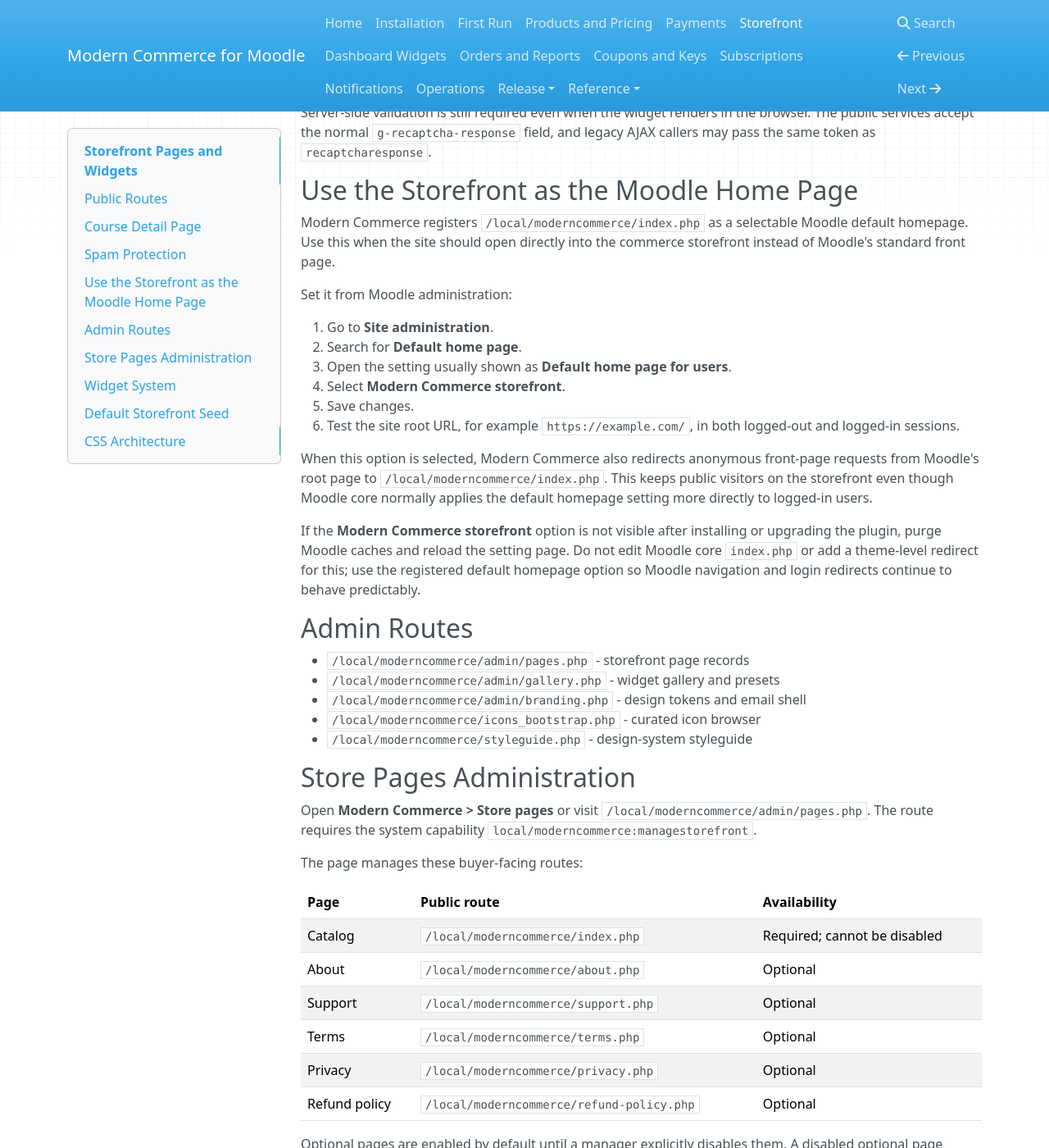
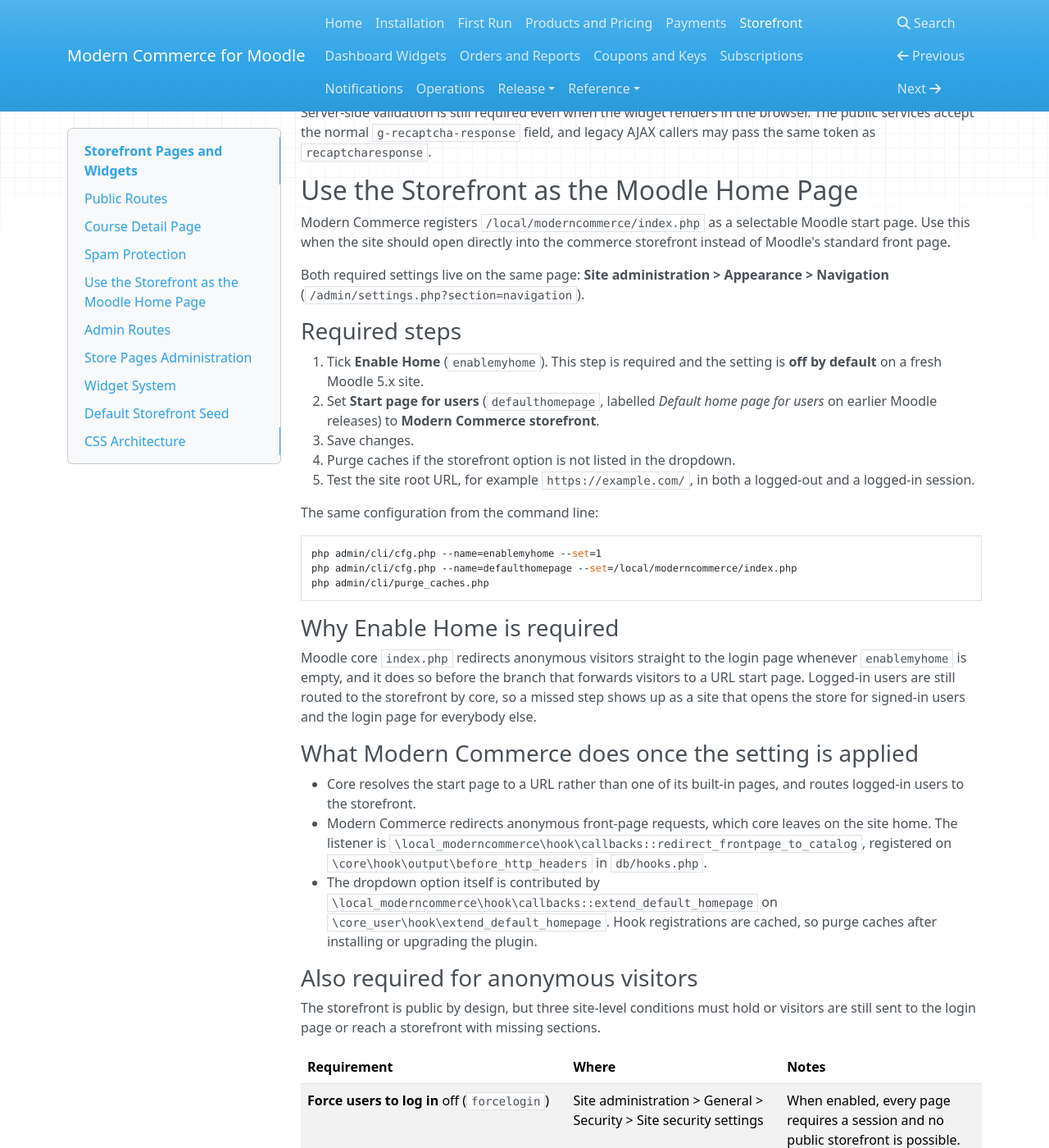
Before and after one commit to adebareshowemimo/moodle-local_moderncommerce, an MkDocs documentation site: the page built from docs/storefront.md, in a window 1280 px wide and 1400 px high, scrolled down 1117 px. Shown: the whole window at 82% size. Built offline with MkDocs 1.6.1, drawn with Linux system fonts in a browser that asks for light colours; nearby versions of some CDN libraries; some of the changed text lies outside the part shown.

Commit message:
Document the storefront start-page requirements
Enable Home (enablemyhome) must be ticked alongside the Start page for
users setting, otherwise Moodle core redirects anonymous visitors from
the site root to the login page before the storefront redirect runs, so
the store opens only for logged-in users.

Covers both settings, the CLI equivalents, and the anonymous-access
requirements that go with them (forcelogin, the visitor role capability
and per-widget audience), in the installation, first-run, storefront and
troubleshooting guides. These files also back the in-product help centre.

````diff
--- a/docs/storefront.md
+++ b/docs/storefront.md
@@ -41,20 +41,49 @@ Server-side validation is still required even when the widget renders in the bro
 
 ## Use the Storefront as the Moodle Home Page
 
-Modern Commerce registers `/local/moderncommerce/index.php` as a selectable Moodle default homepage. Use this when the site should open directly into the commerce storefront instead of Moodle's standard front page.
+Modern Commerce registers `/local/moderncommerce/index.php` as a selectable Moodle start page. Use this when the site should open directly into the commerce storefront instead of Moodle's standard front page.
 
-Set it from Moodle administration:
+Both required settings live on the same page: **Site administration > Appearance > Navigation** (`/admin/settings.php?section=navigation`).
 
-1. Go to **Site administration**.
-2. Search for **Default home page**.
-3. Open the setting usually shown as **Default home page for users**.
-4. Select **Modern Commerce storefront**.
-5. Save changes.
-6. Test the site root URL, for example `https://example.com/`, in both logged-out and logged-in sessions.
+### Required steps
 
-When this option is selected, Modern Commerce also redirects anonymous front-page requests from Moodle's root page to `/local/moderncommerce/index.php`. This keeps public visitors on the storefront even though Moodle core normally applies the default homepage setting more directly to logged-in users.
+1. Tick **Enable Home** (`enablemyhome`). This step is required and the setting is **off by default** on a fresh Moodle 5.x site.
+2. Set **Start page for users** (`defaulthomepage`, labelled *Default home page for users* on earlier Moodle releases) to **Modern Commerce storefront**.
+3. Save changes.
+4. Purge caches if the storefront option is not listed in the dropdown.
+5. Test the site root URL, for example `https://example.com/`, in both a logged-out and a logged-in session.
 
-If the **Modern Commerce storefront** option is not visible after installing or upgrading the plugin, purge Moodle caches and reload the setting page. Do not edit Moodle core `index.php` or add a theme-level redirect for this; use the registered default homepage option so Moodle navigation and login redirects continue to behave predictably.
+The same configuration from the command line:
+
+```bash
+php admin/cli/cfg.php --name=enablemyhome --set=1
+php admin/cli/cfg.php --name=defaulthomepage --set=/local/moderncommerce/index.php
+php admin/cli/purge_caches.php
+```
+
+### Why Enable Home is required
+
+Moodle core `index.php` redirects anonymous visitors straight to the login page whenever `enablemyhome` is empty, and it does so before the branch that forwards visitors to a URL start page. Logged-in users are still routed to the storefront by core, so a missed step shows up as a site that opens the store for signed-in users and the login page for everybody else.
+
+### What Modern Commerce does once the setting is applied
+
+- Core resolves the start page to a URL rather than one of its built-in pages, and routes logged-in users to the storefront.
+- Modern Commerce redirects anonymous front-page requests, which core leaves on the site home. The listener is `\local_moderncommerce\hook\callbacks::redirect_frontpage_to_catalog`, registered on `\core\hook\output\before_http_headers` in `db/hooks.php`.
+- The dropdown option itself is contributed by `\local_moderncommerce\hook\callbacks::extend_default_homepage` on `\core_user\hook\extend_default_homepage`. Hook registrations are cached, so purge caches after installing or upgrading the plugin.
+
+### Also required for anonymous visitors
+
+The storefront is public by design, but three site-level conditions must hold or visitors are still sent to the login page or reach a storefront with missing sections.
+
+| Requirement | Where | Notes |
+| --- | --- | --- |
+| **Force users to log in** off (`forcelogin`) | Site administration > General > Security > Site security settings | When enabled, every page requires a session and no public storefront is possible. |
+| Visitor role holds `local/moderncommerce:viewcatalog` | **Role for visitors** in Site administration > Users > Permissions > User policies, then that role's definition | The `guest` archetype receives this capability at install. |
+| Widget **audience** set to `all` or `guest` | Storefront edit mode, per widget | A widget restricted to logged-in users stays hidden from anonymous visitors even when the page loads. |
+
+Optionally enable **Open to search engines** (`opentowebcrawlers`, in Site security settings) so the storefront can be indexed.
+
+Do not edit Moodle core `index.php` and do not add a theme-level redirect for this. Use the registered start page option so Moodle navigation, login redirects, and continue links keep behaving predictably.
 
 ## Admin Routes
 
````
Also changed, not shown: docs/first-run.md (+17 -0 lines), docs/installation.md (+15 -0 lines), docs/troubleshooting.md (+14 -0 lines).
